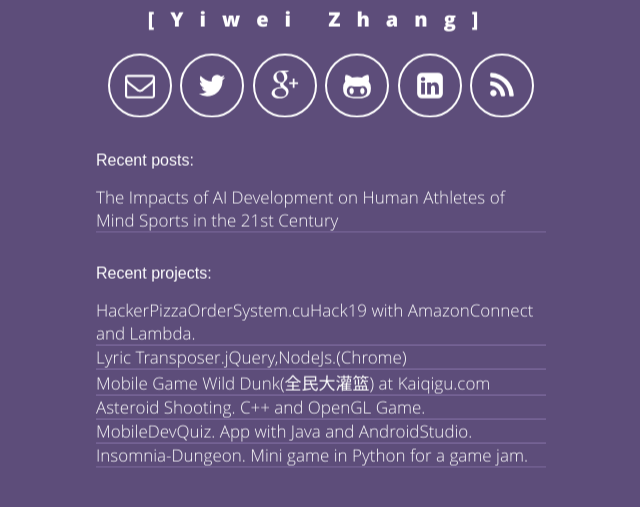
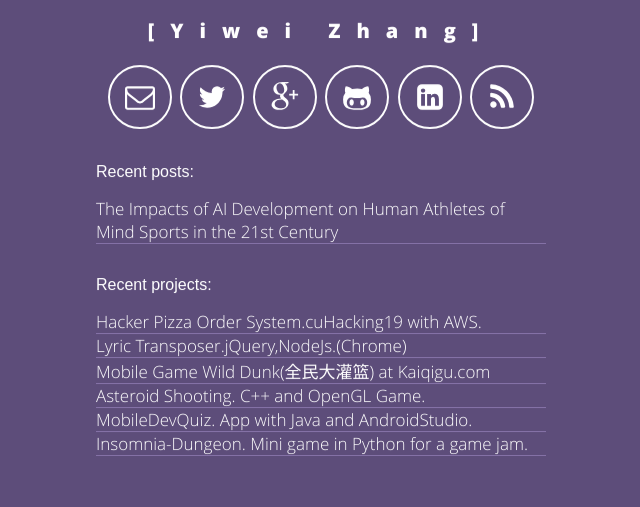
Before and after one commit to zywkloo/zywkloo.github.io, a Jekyll site: the page built from index.html, in a window 1280 px wide, cut to the strip 281-788 px from the top of the page. Shown: the whole strip, without its empty margins (319-959 px from the left). Built offline with Jekyll 4.4.1, drawn with Linux system fonts in a browser that asks for light colours.

Commit message:
Update _config.yml

```diff
--- a/_config.yml
+++ b/_config.yml
@@ -57,7 +57,7 @@
 
 # projects in header index
 projects:
-  - name: HackerPizzaOrderSystem.cuHack19 with AmazonConnect and Lambda.
+  - name: Hacker Pizza Order System.cuHacking19 with AWS.
     url: https://devpost.com/software/cuhackingamazonconnect
   - name: Lyric Transposer.jQuery,NodeJs.(Chrome)
     url: http://beijinger.style/
```
